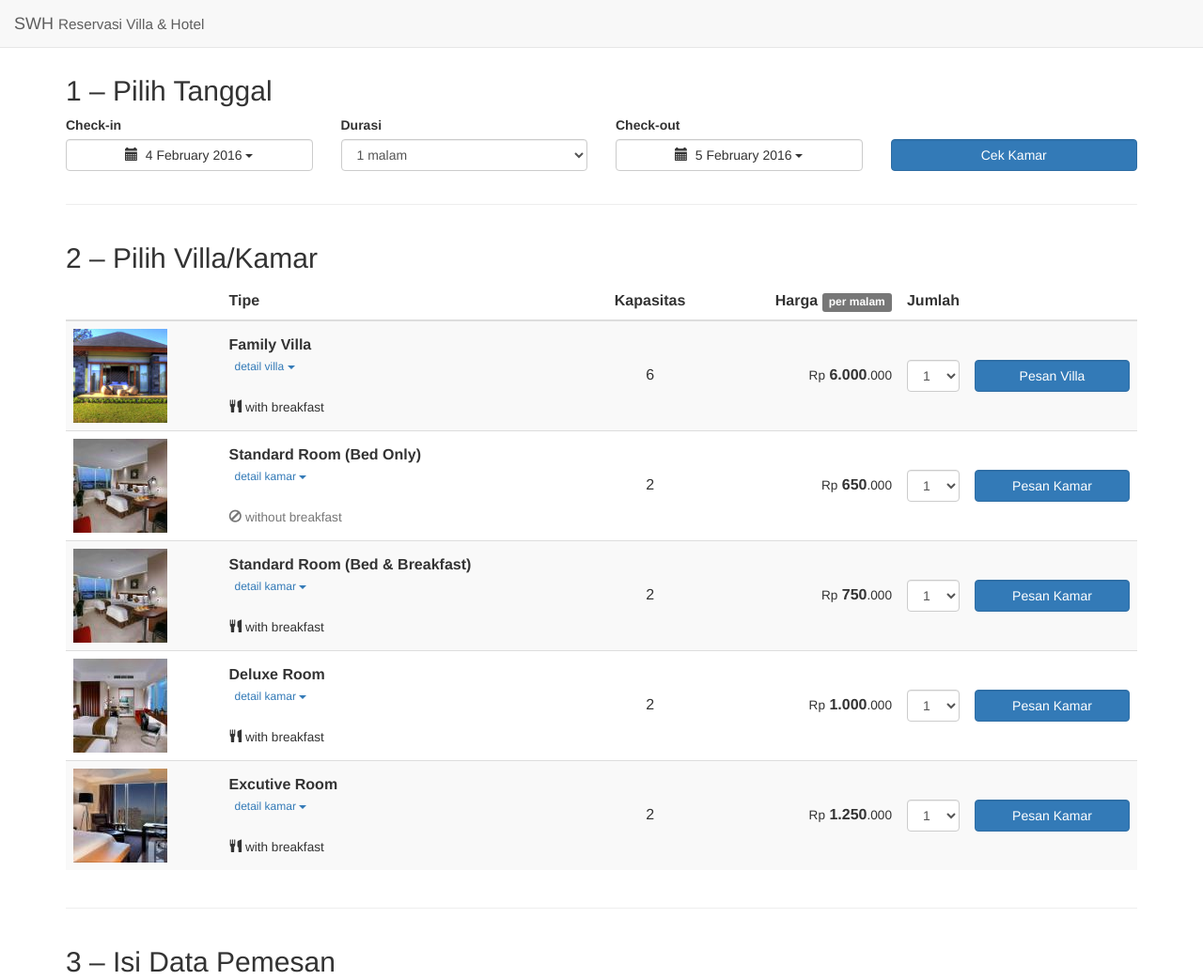
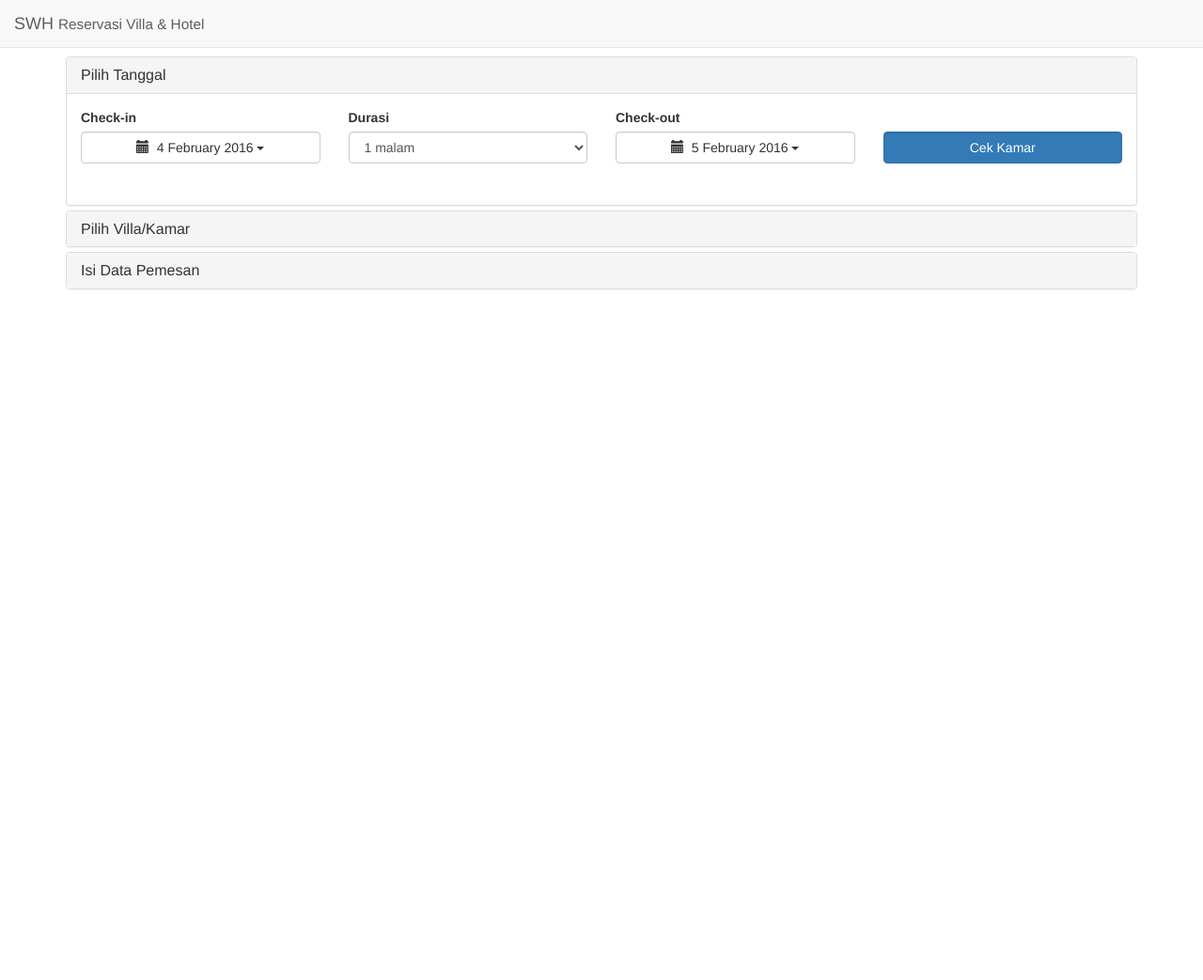
Before and after one commit to smallsteplabs/reservasi, a plain HTML site: page index.html in a window 1280 px wide. Shown: the top 1043 px of the page at 94% size. After the commit the page ends 800 px from the top, so only its background shows below. Drawn offline with Linux system fonts and the light colour scheme.

Commit message:
Implement as accordion

```diff
--- a/index.html
+++ b/index.html
@@ -40,7 +40,18 @@
 
     <div class="section">
       <div class="container">
-        <h2>1 &ndash; Pilih Tanggal</h2>
+
+        <div class="panel-group" id="accordion" role="tablist" aria-multiselectable="true">
+          <div class="panel panel-default">
+            <div class="panel-heading" role="tab" id="headingOne">
+              <h2 class="panel-title">
+                <a role="button" data-toggle="collapse" data-parent="#accordion" href="#collapseOne" aria-expanded="true" aria-controls="collapseOne">
+                  Pilih Tanggal
+                </a>
+              </h2>
+            </div>
+            <div id="collapseOne" class="panel-collapse collapse in" role="tabpanel" aria-labelledby="headingOne">
+              <div class="panel-body">
                 <form role="form">
                   <div class="row">
                     <div class="col-xs-6 col-sm-3">
@@ -81,17 +92,19 @@
                     </div>
                   </div>
                 </form>
-        <hr />
               </div>
             </div>
-
-    <div class="section">
-      <div class="container">
-
-        <h2>2 &ndash; Pilih Villa/Kamar</h2>
-
-        <div class="row">
-          <div class="col-md-12">
+          </div>
+          <div class="panel panel-default">
+            <div class="panel-heading" role="tab" id="headingTwo">
+              <h4 class="panel-title">
+                <a class="collapsed" role="button" data-toggle="collapse" data-parent="#accordion" href="#collapseTwo" aria-expanded="false" aria-controls="collapseTwo">
+                  Pilih Villa/Kamar
+                </a>
+              </h4>
+            </div>
+            <div id="collapseTwo" class="panel-collapse collapse" role="tabpanel" aria-labelledby="headingTwo">
+              <div class="panel-body">
                 <div class="table-responsive">
                   <table class="table table-striped">
                     <thead>
@@ -254,13 +267,17 @@
                 </div>
               </div>
             </div>
-        <hr />
           </div>
+          <div class="panel panel-default">
+            <div class="panel-heading" role="tab" id="headingThree">
+              <h4 class="panel-title">
+                <a class="collapsed" role="button" data-toggle="collapse" data-parent="#accordion" href="#collapseThree" aria-expanded="false" aria-controls="collapseThree">
+                  Isi Data Pemesan
+                </a>
+              </h4>
             </div>
-
-    <div class="section">
-      <div class="container">
-        <h2>3 &ndash; Isi Data Pemesan</h2>
+            <div id="collapseThree" class="panel-collapse collapse" role="tabpanel" aria-labelledby="headingThree">
+              <div class="panel-body">
                 <form role="form">
                   <div class="row">
                     <div class="col-xs-12">
@@ -402,6 +419,12 @@
                 </form>
               </div>
             </div>
+          </div>
+        </div>
+      </div>
+    </div>
+  </div>
+
   <script>
     $(function() {
 
```
Lines whose indentation alone changed are shown as unchanged.
